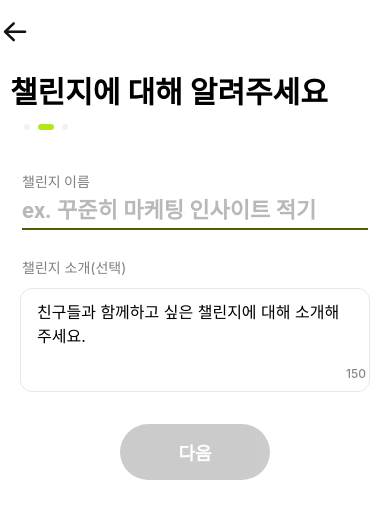
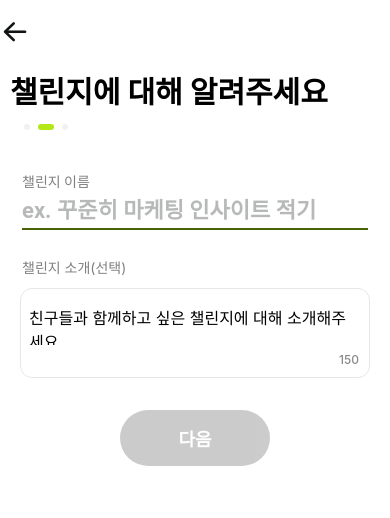
Before and after one commit to CCC-org/keewe-app, a React Native app: screen /ChallengeInfo in a window 390 px wide. Shown: the top 518 px of the page. Built offline with nearby package versions, Linux system fonts and the light colour scheme.

Commit message:
TextArea now aligns text to top on android

```diff
--- a/src/components/texts/CountingTextArea.tsx
+++ b/src/components/texts/CountingTextArea.tsx
@@ -34,6 +34,8 @@ const CountingTextArea = (props: CountingTextAreaProps) => {
             placeholder={placeholder}
             onChangeText={(inputValue) => setInputValue(inputValue)}
             style={styles.input}
+            // multiline sets texts ios to top, android to center.
+            // needs textAlignVertical to top on android
             multiline={true}
             selectionColor={'black'}
           />
@@ -64,20 +66,20 @@ const styles = StyleSheet.create({
     flex: 1,
     flexDirection: 'row',
     backgroundColor: 'white',
-    paddingBottom: 20,
-    marginHorizontal: 16,
+    marginHorizontal: 8,
     marginBottom: 22,
-    marginTop: 10,
-    height: 102,
+    marginTop: 16,
     fontSize: 16,
+    width: '95%',
+    height: '100%',
+    textAlignVertical: 'top',
   },
   letterNumber: {
     flex: 1,
-    marginHorizontal: 15,
     textAlign: 'right',
     position: 'absolute',
     bottom: 10,
-    left: 310,
+    right: 10,
     fontSize: 12,
     fontWeight: '500',
   },
```
